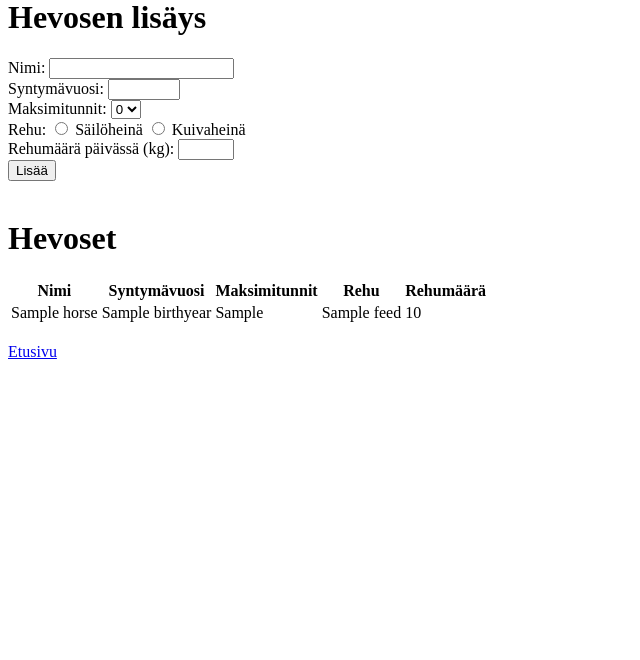
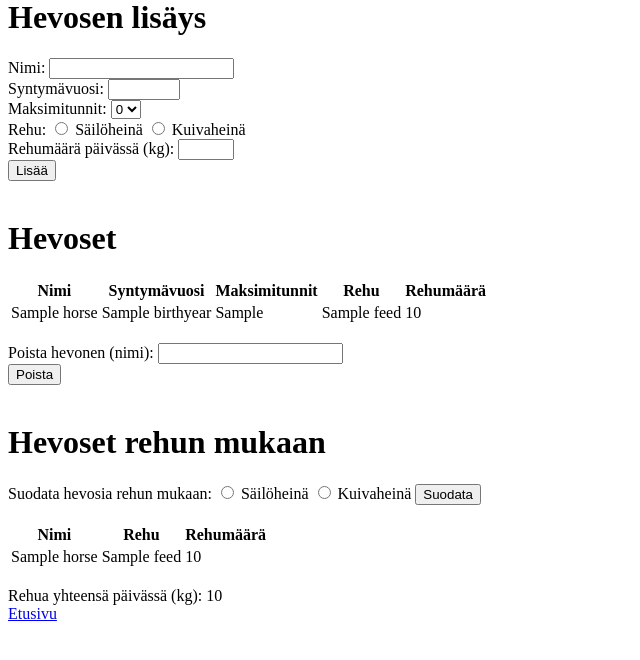
Before and after one commit to sonjasil/tallitietokanta, a Flask app: template templates/admin_horses.html in a window 1280 px wide. Shown: the part 22-682 px from the top of the page, without its empty margins (0-640 px from the left). Run offline with Flask 3, Linux system fonts and the light colour scheme; the template is opened without the code that fills it: most values are stand-ins (such as "Sample title", 1, 10 or a date in 2020).

Commit message:
Added filter for feed

```diff
--- a/templates/admin_horses.html
+++ b/templates/admin_horses.html
@@ -31,4 +31,27 @@ Rehumäärä päivässä (kg): <input type="number" name="amount" min="0" max="2
 {% endfor %}
 </table>
 <br>
+<form action="/remove_horse" method="POST">
+Poista hevonen (nimi): <input type="text" name="name" size="20">
+<br>
+<input type="submit" value="Poista">
+</form>
+<br>
+<h1>Hevoset rehun mukaan</h1>
+<form action="/filter_feed" method="POST">
+Suodata hevosia rehun mukaan:
+<input type="radio" name="feed" value="Säilöheinä"> Säilöheinä
+<input type="radio" name="feed" value="Kuivaheinä"> Kuivaheinä
+<input type="submit" value="Suodata">
+</form>
+<br>
+<table>
+<tr><th>Nimi</th><th>Rehu</th><th>Rehumäärä</th></tr>
+{% for horse in feed_list %}
+<tr><td>{{ horse.horse_name }}</td><td>{{ horse.feed }}</td><td>{{ horse.feed_amount }}</td></tr>
+{% endfor %}
+</table>
+<br>
+Rehua yhteensä päivässä (kg): {{ feed_sum }}
+<br>
 <a href="/">Etusivu</a>
```
